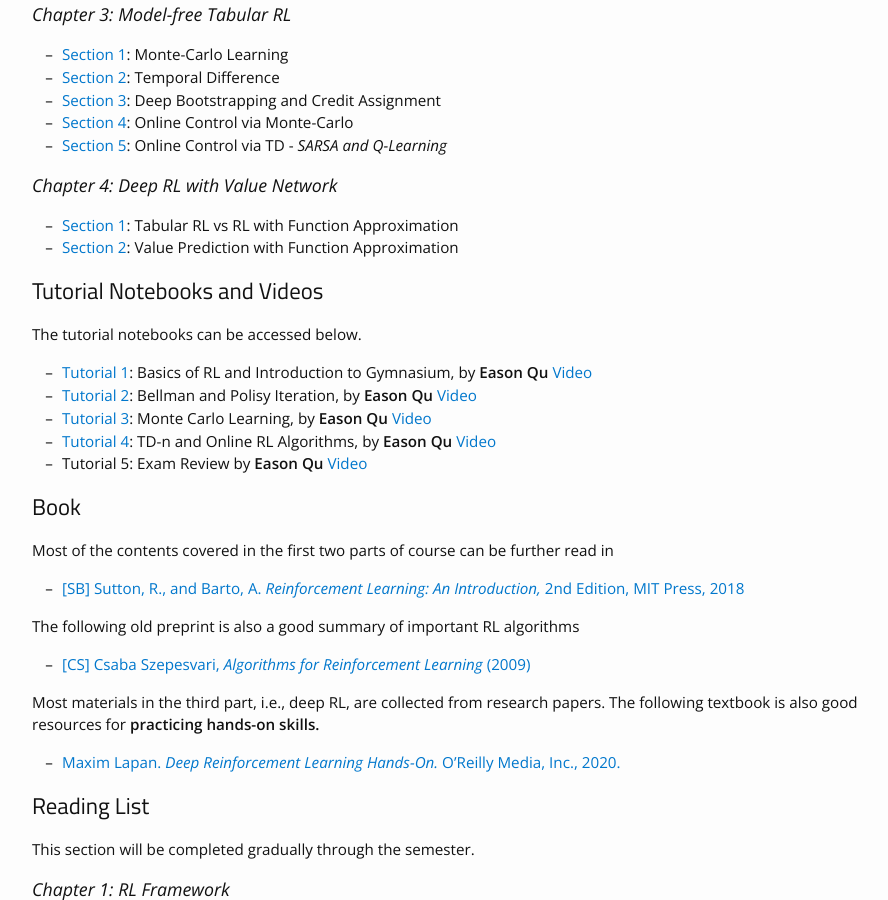
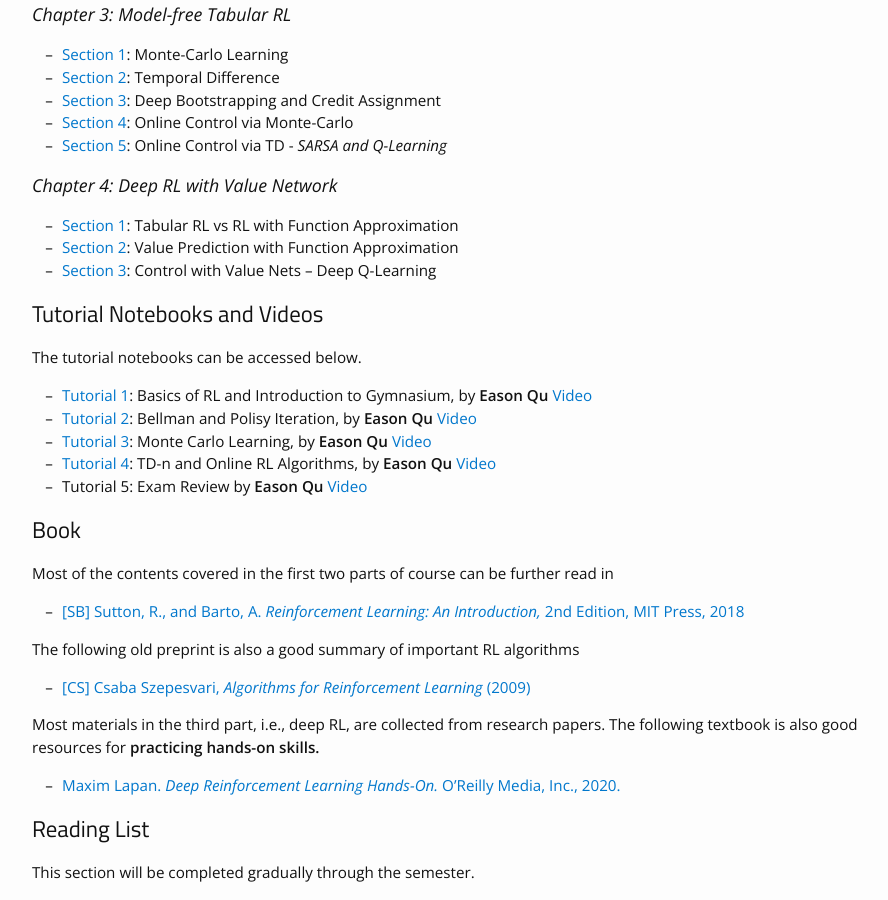
Before and after one commit to bereyhi-courses/rl-utoronto, a Jekyll site: the page built from materials.md, in a window 1280 px wide and 900 px high, scrolled down 754 px. Shown: the whole window, without its empty margins (163-1051 px from the left). Built offline with Jekyll 4.4.1, drawn with Linux system fonts in a browser that asks for light colours; nearby versions of some CDN libraries.

Commit message:
CH4 completed added

```diff
--- a/materials.md
+++ b/materials.md
@@ -30,6 +30,7 @@ The lecture notes are uploaded through the semester. For each chapter, the notes
 ### Chapter 4: Deep RL with Value Network
 * [Section 1]({{site.baseurl}}/assets/Notes/CH4/CH4_Sec1.pdf): Tabular RL vs RL with Function Approximation
 * [Section 2]({{site.baseurl}}/assets/Notes/CH4/CH4_Sec2.pdf): Value Prediction with Function Approximation
+* [Section 3]({{site.baseurl}}/assets/Notes/CH4/CH4_Sec2.pdf): Control with Value Nets -- Deep Q-Learning
 
 
 <!-- ### Chapter 4: RL with Function Approximation
```
Also changed, not shown: 4 other files.
